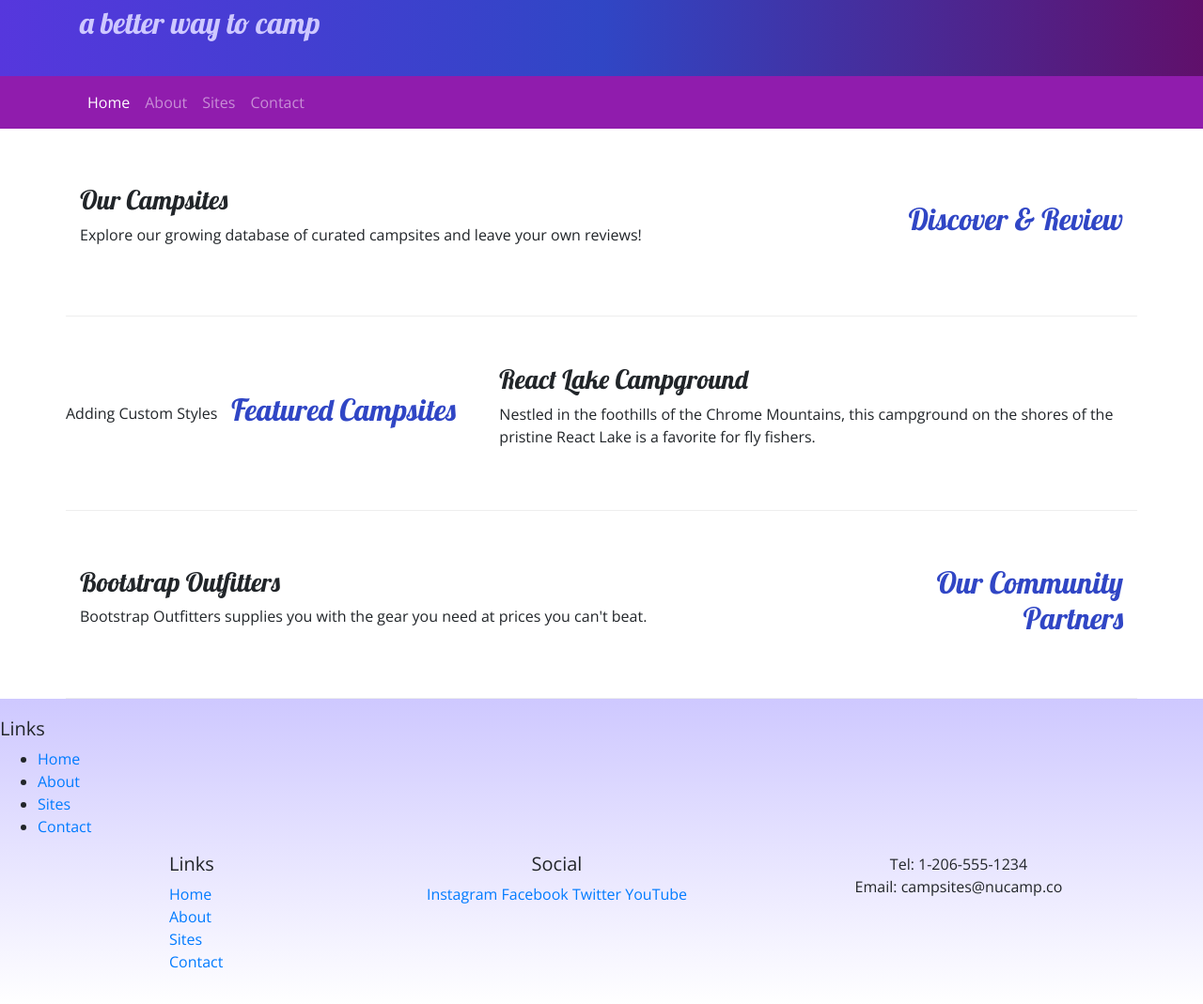
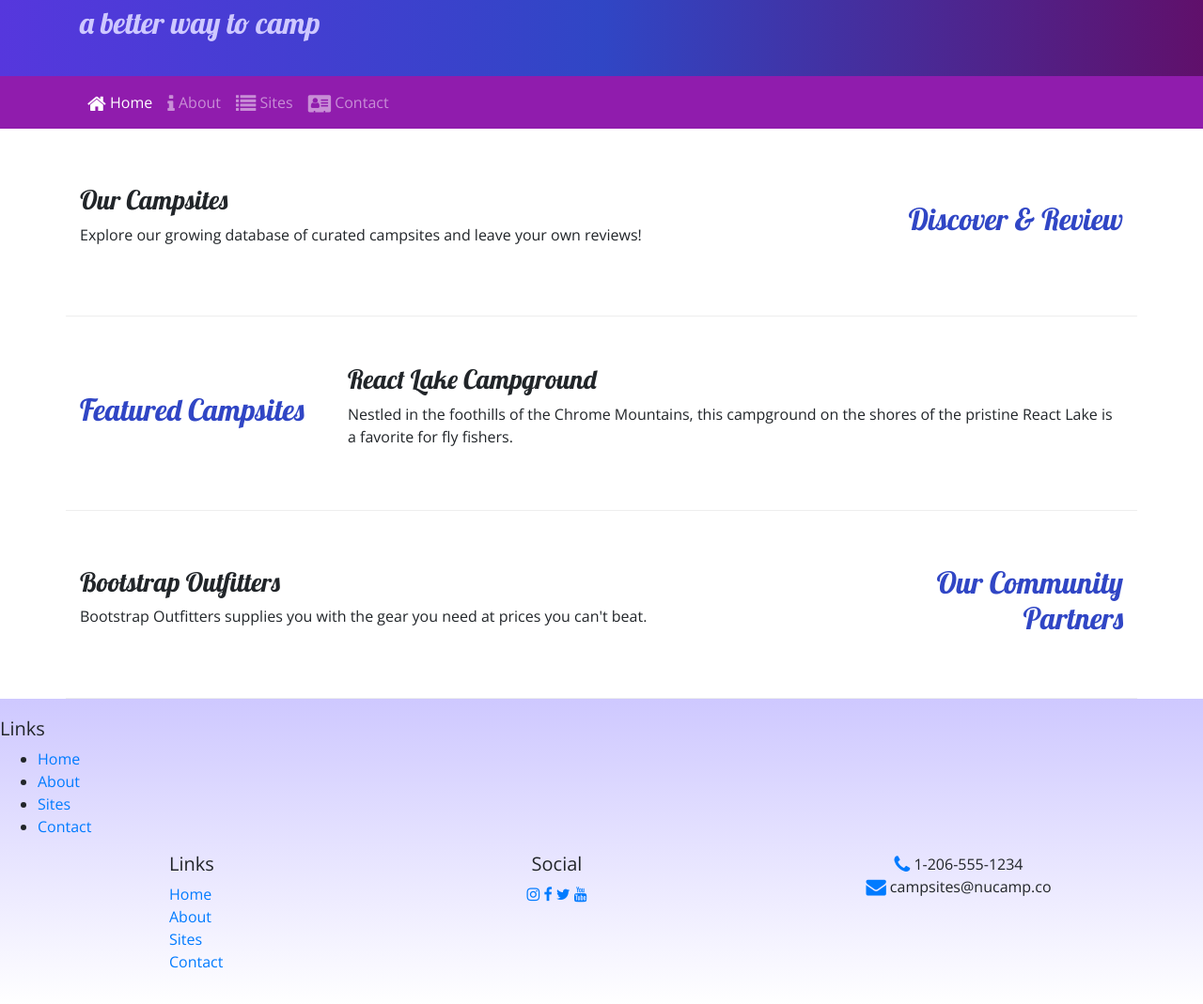
Before and after one commit to PineappleLight/nucamp-bootstrap, a website: page index.html in a window 1280 px wide. Shown: the part 81-1150 px from the top of the page at 94% size. Drawn offline with nearby package versions, Linux system fonts and the light colour scheme.

Commit message:
font awesome

```diff
--- a/index.html
+++ b/index.html
@@ -10,6 +10,7 @@
     <link rel="stylesheet" href="node_modules/bootstrap/dist/css/bootstrap.min.css" />
 
     <!-- Additional CSS must be placed after Bootstrap CSS -->
+    <link rel="stylesheet" href="node_modules/font-awesome/css/font-awesome.min.css" />
     <link rel="stylesheet" href="https://fonts.googleapis.com/css?family=Lobster|Open+Sans" />
     <link rel="stylesheet" href="css/styles.css" />
     <title>NuCamp: A Better Way To Camp</title>
@@ -35,10 +36,10 @@
         </button>
         <div class="collapse navbar-collapse" id="nucampNavbar">
         <ul class="navbar-nav">
-            <li class="nav-item active"><a class="nav-link" href="#">Home</a></li>
-            <li class="nav-item"><a class="nav-link" href="aboutus.html">About</a></li>
-            <li class="nav-item"><a class="nav-link" href="#">Sites</a></li>
-            <li class="nav-item"><a class="nav-link" href="#">Contact</a></li>
+            <li class="nav-item active"><a class="nav-link" href="#"><i class="fa fa-home fa-lg"></i> Home</a></li>
+                <li class="nav-item"><a class="nav-link" href="aboutus.html"><i class="fa fa-info fa-lg"></i> About</a></li>
+                <li class="nav-item"><a class="nav-link" href="#"><i class="fa fa-list fa-lg"></i> Sites</a></li>
+                <li class="nav-item"><a class="nav-link" href="#"><i class="fa fa-address-card fa-lg"></i> Contact</a></li>
         </ul>
      </div>
     </div>
@@ -55,7 +56,7 @@
             </div>
         </div>
 
-        <div class="row row-content align-items-center">Adding Custom Styles
+        <div class="row row-content align-items-center">
             <div class="col-sm-4 col-md-3">
                 <h2>Featured Campsites</h2>
             </div>
@@ -99,14 +100,14 @@
                 </div>
                 <div class="col-6 col-sm-5 text-center">
                 	<h5>Social</h5>
-                    <a href="http://instagram.com/">Instagram</a>
-                    <a href="http://facebook.com/">Facebook</a>
-                    <a href="http://twitter.com/">Twitter</a>
-                    <a href="http://youtube.com/">YouTube</a>
+                    <a href="http://instagram.com/"><i class="fa fa-instagram"></i></a>
+                    <a href="http://facebook.com/"><i class="fa fa-facebook"></i></a>
+                    <a href="http://twitter.com/"><i class="fa fa-twitter"></i></a>
+                    <a href="http://youtube.com/"><i class="fa fa-youtube"></i></a>
                 </div>
                 <div class="col-sm-4 text-center">
-                    Tel: 1-206-555-1234<br />
-                    Email: campsites@nucamp.co
+                    <i class="fa fa-phone fa-lg text-primary"></i> 1-206-555-1234<br />
+                      <i class="fa fa-envelope fa-lg text-primary"></i> campsites@nucamp.co
                 </div>
            </div>
         </div>
--- a/package.json
+++ b/package.json
@@ -7,8 +7,7 @@
     "lite": "lite-server",
     "start": "npm run lite",
     "test": "echo \"Error: no test specified\" && exit 1"
- },
-
+  },
   "author": "Zita Mvula",
   "license": "ISC",
   "devDependencies": {
@@ -16,6 +15,7 @@
   },
   "dependencies": {
     "bootstrap": "^4.5.0",
+    "font-awesome": "^4.7.0",
     "jquery": "^3.5.1",
     "popper.js": "^1.16.1"
   }
```
Also changed, not shown: aboutus.html (+11 -10 lines), 1 other file.
